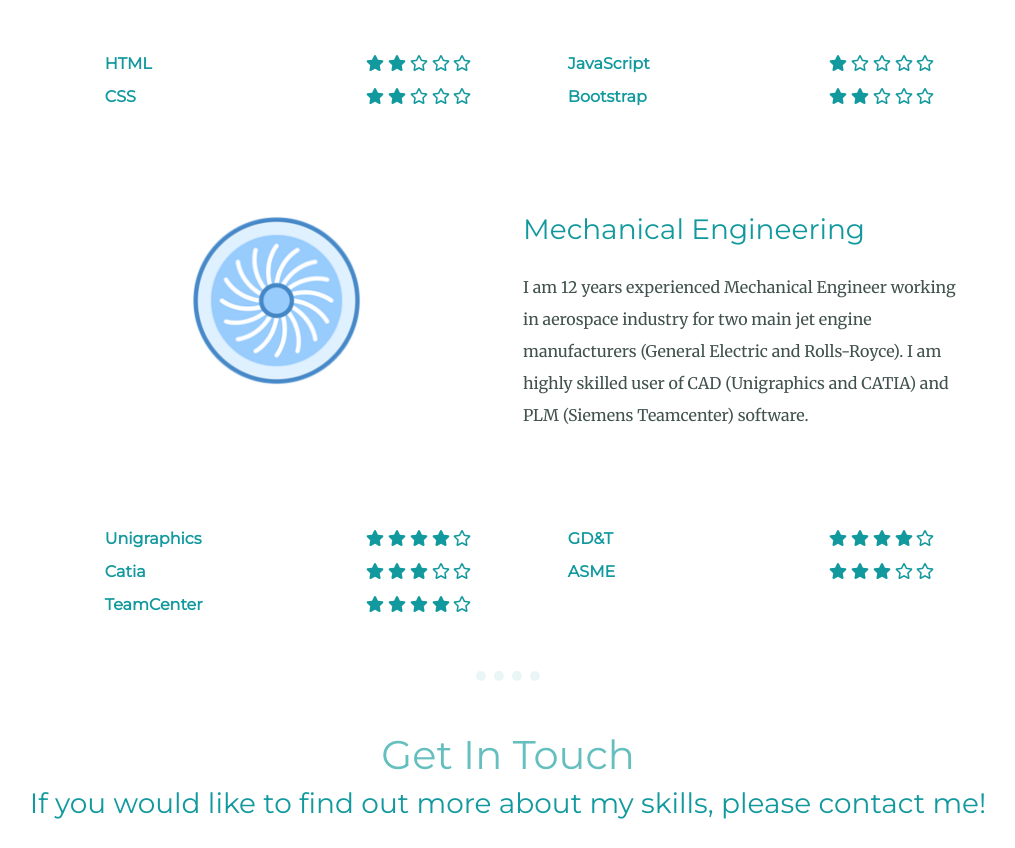
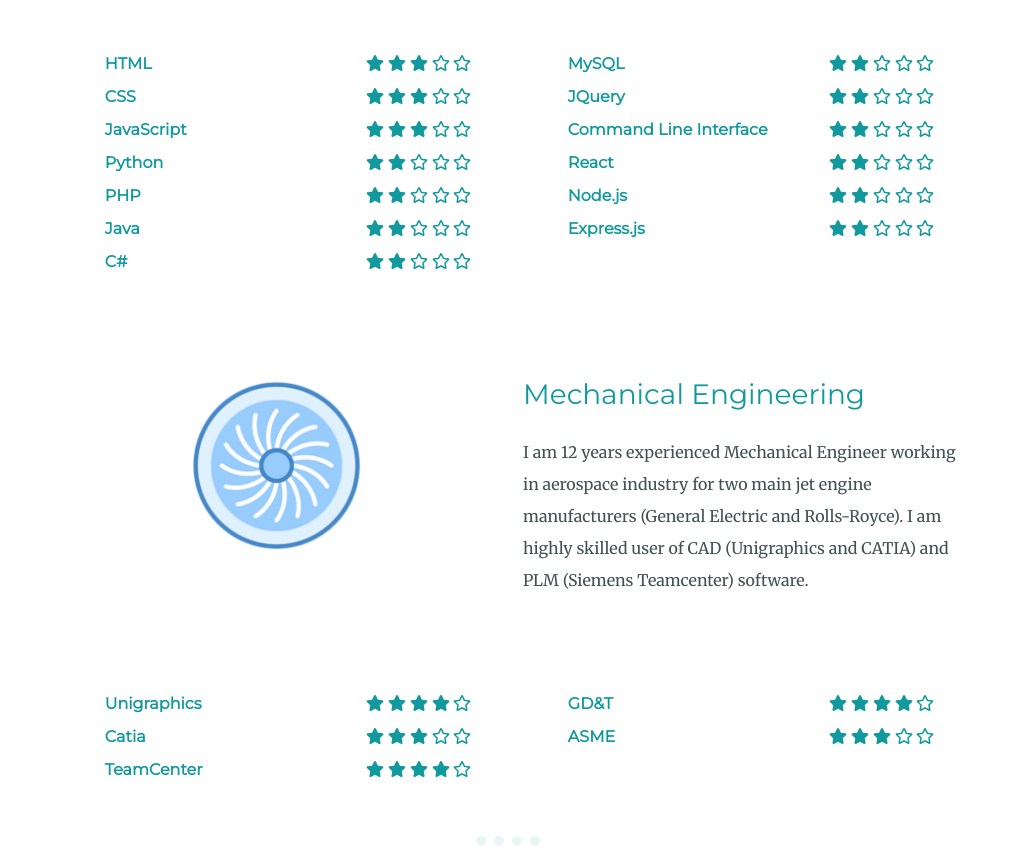
Before and after one commit to rafal566/Rafal-Bury-Personal-Site, a plain HTML site: page index.html in a window 1280 px wide. Shown: the part 3554-4402 px from the top of the page, without its empty margins (132-1147 px from the left). Drawn offline with nearby package versions, Linux system fonts and the light colour scheme.

Commit message:
Update index.html

```diff
--- a/index.html
+++ b/index.html
@@ -191,13 +191,63 @@
             <span class="skills-score">
               <span><i class="fas fa-star"></i></span>
               <span><i class="fas fa-star"></i></span>
+              <span><i class="fas fa-star"></i></span>
+              <span><i class="far fa-star"></i></span>
+              <span><i class="far fa-star"></i></span>
+            </span>
+          </li>
+          <li>
+            <span class="skills-name">CSS</span>
+            <span class="skills-score">
+              <span><i class="fas fa-star"></i></span>
+              <span><i class="fas fa-star"></i></span>
+              <span><i class="fas fa-star"></i></span>
+              <span><i class="far fa-star"></i></span>
+              <span><i class="far fa-star"></i></span>
+            </span>
+          </li>
+          <li>
+            <span class="skills-name">JavaScript</span>
+            <span class="skills-score">
+              <span><i class="fas fa-star"></i></span>
+              <span><i class="fas fa-star"></i></span>
+              <span><i class="fas fa-star"></i></span>
+              <span><i class="far fa-star"></i></span>
+              <span><i class="far fa-star"></i></span>
+            </span>
+          </li>
+          <li>
+            <span class="skills-name">Python</span>
+            <span class="skills-score">
+              <span><i class="fas fa-star"></i></span>
+              <span><i class="fas fa-star"></i></span>
               <span><i class="far fa-star"></i></span>
               <span><i class="far fa-star"></i></span>
               <span><i class="far fa-star"></i></span>
             </span>
           </li>
           <li>
-            <span class="skills-name">CSS</span>
+            <span class="skills-name">PHP</span>
+            <span class="skills-score">
+              <span><i class="fas fa-star"></i></span>
+              <span><i class="fas fa-star"></i></span>
+              <span><i class="far fa-star"></i></span>
+              <span><i class="far fa-star"></i></span>
+              <span><i class="far fa-star"></i></span>
+            </span>
+          </li>
+          <li>
+            <span class="skills-name">Java</span>
+            <span class="skills-score">
+              <span><i class="fas fa-star"></i></span>
+              <span><i class="fas fa-star"></i></span>
+              <span><i class="far fa-star"></i></span>
+              <span><i class="far fa-star"></i></span>
+              <span><i class="far fa-star"></i></span>
+            </span>
+          </li>
+          <li>
+            <span class="skills-name">C#</span>
             <span class="skills-score">
               <span><i class="fas fa-star"></i></span>
               <span><i class="fas fa-star"></i></span>
@@ -211,17 +261,57 @@
       <div class="col-md-6">
         <ul>
           <li>
-            <span class="skills-name">JavaScript</span>
+            <span class="skills-name">MySQL</span>
             <span class="skills-score">
               <span><i class="fas fa-star"></i></span>
-              <span><i class="far fa-star"></i></span>
+              <span><i class="fas fa-star"></i></span>
               <span><i class="far fa-star"></i></span>
               <span><i class="far fa-star"></i></span>
               <span><i class="far fa-star"></i></span>
             </span>
           </li>
           <li>
-            <span class="skills-name">Bootstrap</span>
+            <span class="skills-name">JQuery</span>
+            <span class="skills-score">
+              <span><i class="fas fa-star"></i></span>
+              <span><i class="fas fa-star"></i></span>
+              <span><i class="far fa-star"></i></span>
+              <span><i class="far fa-star"></i></span>
+              <span><i class="far fa-star"></i></span>
+            </span>
+          </li>
+          <li>
+            <span class="skills-name">Command Line Interface</span>
+            <span class="skills-score">
+              <span><i class="fas fa-star"></i></span>
+              <span><i class="fas fa-star"></i></span>
+              <span><i class="far fa-star"></i></span>
+              <span><i class="far fa-star"></i></span>
+              <span><i class="far fa-star"></i></span>
+            </span>
+          </li>
+          <li>
+            <span class="skills-name">React</span>
+            <span class="skills-score">
+              <span><i class="fas fa-star"></i></span>
+              <span><i class="fas fa-star"></i></span>
+              <span><i class="far fa-star"></i></span>
+              <span><i class="far fa-star"></i></span>
+              <span><i class="far fa-star"></i></span>
+            </span>
+          </li>
+          <li>
+            <span class="skills-name">Node.js</span>
+            <span class="skills-score">
+              <span><i class="fas fa-star"></i></span>
+              <span><i class="fas fa-star"></i></span>
+              <span><i class="far fa-star"></i></span>
+              <span><i class="far fa-star"></i></span>
+              <span><i class="far fa-star"></i></span>
+            </span>
+          </li>
+          <li>
+            <span class="skills-name">Express.js</span>
             <span class="skills-score">
               <span><i class="fas fa-star"></i></span>
               <span><i class="fas fa-star"></i></span>
```
